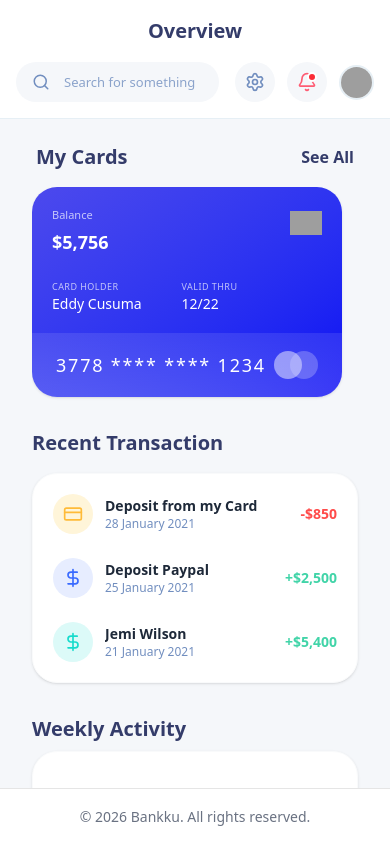
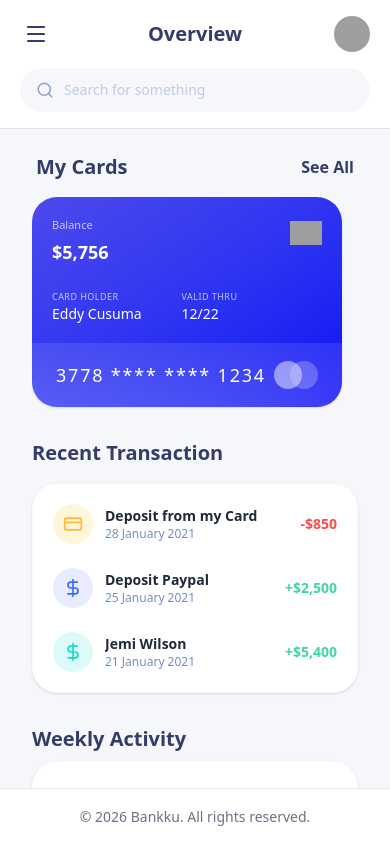
Before and after one commit to nadhiuuu/bankku-inagata, a Next.js app: page / in a window 390 px wide. Built offline with nearby package versions, Linux system fonts and the light colour scheme; grey boxes are pictures that could not be loaded.

Commit message:
Revert "update : navbar"
This reverts commit 6fd663daa9cd740627ddc0b4d0dff5acdda9deab.

```diff
--- a/components/layouts/app-navbar.tsx
+++ b/components/layouts/app-navbar.tsx
@@ -1,110 +1,85 @@
 "use client";
-import React, { useState, useRef, useEffect } from "react";
-import { Search, Bell, Settings, User, LogOut, Shield } from "lucide-react";
-import Link from "next/link";
 
-export default function AppNavbar() {
-  const [activeMenu, setActiveMenu] = useState<"notifications" | "profile" | null>(null);
-  const menuRef = useRef<HTMLDivElement>(null);
+import { usePathname } from "next/navigation";
+import { Search, Settings, Bell, Menu } from "lucide-react";
 
-  useEffect(() => {
-    const handleClickOutside = (event: MouseEvent) => {
-      if (menuRef.current && !menuRef.current.contains(event.target as Node)) {
-        setActiveMenu(null);
-      }
-    };
-    document.addEventListener("mousedown", handleClickOutside);
-    return () => document.removeEventListener("mousedown", handleClickOutside);
-  }, []);
+export default function Navbar({ onMenuClick }: { onMenuClick: () => void }) {
+  const pathname = usePathname();
 
-  const toggleMenu = (menu: "notifications" | "profile") => {
-    setActiveMenu(activeMenu === menu ? null : menu);
+  const getTitle = (path: string) => {
+    switch (path) {
+      case "/dashboard":
+        return "Overview";
+      case "/transactions":
+        return "Transactions";
+      case "/accounts":
+        return "Accounts";
+      case "/investments":
+        return "Investments"
+      case "/credit-cards":
+        return "Credit Cards";
+      case "/loans":
+        return "Loans";
+      case "/services":
+        return "Services";
+      case "/my-privileges":
+        return "My Privileges";
+      case "/settings":
+        return "Settings";
+      default:
+        return "Overview";
+    }
   };
 
   return (
-    <nav className="w-full bg-white px-4 md:px-8 py-4 flex flex-col md:flex-row items-center justify-between gap-4 md:gap-0 border-b border-[#E6EFF5] md:border-none relative z-50">
-      <h1 className="text-[20px] md:text-[28px] font-semibold text-[#343C6A] w-full md:w-auto text-center md:text-left">
-        Overview
-      </h1>
+    <header className="bg-white border-b lg:h-20 flex flex-col lg:flex-row lg:items-center justify-center lg:justify-between px-5 lg:px-10 py-4 lg:py-0 gap-4 lg:gap-0">
+      <div className="flex items-center justify-between w-full lg:w-auto relative">
+        <button onClick={onMenuClick} className="lg:hidden p-1 text-[#343C6A]">
+          <Menu size={24} />
+        </button>
 
-      <div className="flex items-center justify-between md:justify-end w-full md:w-auto gap-4 md:gap-6" ref={menuRef}>
-        <div className="relative flex-1 md:flex-none group">
-          <div className="absolute left-4 top-1/2 -translate-y-1/2 text-[#718EBF] transition-colors duration-300 group-focus-within:text-[#1814F3]">
-            <Search size={18} />
-          </div>
+        <h2 className="text-xl lg:text-2xl font-semibold text-[#343C6A] lg:static absolute left-1/2 -translate-x-1/2 lg:translate-x-0">
+          {getTitle(pathname)}
+        </h2>
+
+        <div className="lg:hidden w-9 h-9 rounded-full overflow-hidden">
+          <img
+            src="https://i.pravatar.cc/150?u=charlene"
+            alt="User"
+            className="w-full h-full object-cover"
+          />
+        </div>
+      </div>
+
+      <div className="flex items-center gap-4 w-full lg:w-auto">
+        <div className="relative flex-1 lg:flex-none">
+          <Search
+            size={18}
+            className="absolute left-4 top-1/2 -translate-y-1/2 text-[#8BA3CB]"
+          />
           <input
             type="text"
             placeholder="Search for something"
-            className="w-full md:w-[255px] h-[40px] md:h-[50px] pl-12 pr-4 bg-[#F5F7FA] border-none rounded-full text-[13px] md:text-[15px] text-[#232323] outline-none transition-all duration-300 placeholder:text-[#8BA3CB] focus:bg-white focus:ring-2 focus:ring-[#1814F3]/20 focus:shadow-[0_0_20px_rgba(24,20,243,0.15)]"
+            className="w-full lg:w-[255px] pl-11 pr-4 py-3 text-sm border-none rounded-full bg-[#F5F7FA] text-[#8BA3CB] focus:outline-none"
           />
         </div>
 
-        <div className="flex items-center gap-3 md:gap-5">
-          <Link
-            href="/settings"
-            className="p-2.5 md:p-3 bg-[#F5F7FA] rounded-full text-[#718EBF] hover:text-[#1814F3] hover:bg-white hover:shadow-md transition-all duration-300"
-          >
+        <div className="hidden lg:flex items-center gap-4">
+          <button className="w-11 h-11 rounded-full bg-[#F5F7FA] flex items-center justify-center text-[#718EBF] hover:bg-gray-100 transition">
             <Settings size={20} />
-          </Link>
-
-          <div className="relative">
-            <button
-              onClick={() => toggleMenu("notifications")}
-              className={`p-2.5 md:p-3 rounded-full transition-all duration-300 ${activeMenu === 'notifications' ? 'bg-[#FE5C73] text-white shadow-lg' : 'bg-[#F5F7FA] text-[#FE5C73] hover:shadow-[0_0_15px_rgba(254,92,115,0.2)]'}`}
-            >
-              <Bell size={20} />
-              <span className="absolute top-2.5 right-2.5 w-2.5 h-2.5 bg-red-500 rounded-full border-2 border-white" />
-            </button>
-
-            {activeMenu === "notifications" && (
-              <div className="absolute right-0 mt-3 w-64 md:w-80 bg-white rounded-2xl shadow-[0_10px_40px_rgba(0,0,0,0.1)] border border-gray-100 py-3 animate-in fade-in zoom-in duration-200">
-                <div className="px-4 pb-2 font-bold text-[#343C6A] border-b border-gray-50 mb-2">Notifications</div>
-                <div className="max-h-[300px] overflow-y-auto">
-                  <div className="px-4 py-3 hover:bg-[#F5F7FA] cursor-pointer transition-colors border-b border-gray-50 last:border-0 text-left">
-                    <p className="text-[10px] text-[#718EBF] mb-1">2 mins ago</p>
-                    <p className="text-sm text-[#343C6A] font-medium leading-snug">Transfer of $480.00 from Satya was successful.</p>
-                  </div>
-                  <div className="px-4 py-3 hover:bg-[#F5F7FA] cursor-pointer transition-colors border-b border-gray-50 last:border-0 text-left">
-                    <p className="text-[10px] text-[#718EBF] mb-1">1 hour ago</p>
-                    <p className="text-sm text-[#343C6A] font-medium leading-snug">New login detected from Chrome on Mac.</p>
-                  </div>
-                </div>
-              </div>
-            )}
-          </div>
-
-          <div className="relative">
-            <button
-              onClick={() => toggleMenu("profile")}
-              className="flex items-center focus:outline-none"
-            >
-              <div className={`w-[35px] h-[35px] md:w-[50px] md:h-[50px] rounded-full overflow-hidden border-2 transition-all duration-300 ${activeMenu === 'profile' ? 'border-[#1814F3] scale-105 shadow-md' : 'border-[#E6EFF5] hover:border-[#1814F3]'}`}>
-                <img
-                  src="https://i.pravatar.cc/150?u=a042581f4e29026704d"
-                  alt="User"
-                  className="w-full h-full object-cover"
-                />
-              </div>
-            </button>
-
-            {activeMenu === "profile" && (
-              <div className="absolute right-0 mt-3 w-56 bg-white rounded-2xl shadow-[0_10px_40px_rgba(0,0,0,0.1)] border border-gray-100 py-2 animate-in fade-in zoom-in duration-200 text-left">
-                <div className="px-4 py-2 border-b border-gray-50 mb-1">
-                  <p className="text-sm font-bold text-[#343C6A]">Charlene Reed</p>
-                  <p className="text-[11px] text-[#718EBF]">Premium Member</p>
-                </div>
-                <Link href="/profile" className="w-full px-4 py-2.5 text-left text-sm text-[#343C6A] hover:bg-[#F5F7FA] flex items-center gap-3 transition-colors">
-                  <User size={16} className="text-[#718EBF]" /> My Profile
-                </Link>
-                <div className="h-[1px] bg-gray-100 my-1 mx-2" />
-                <button className="w-full px-4 py-2.5 text-left text-sm text-red-500 hover:bg-red-50 flex items-center gap-3 transition-colors">
-                  <LogOut size={16} /> Logout
-                </button>
-              </div>
-            )}
+          </button>
+          <button className="w-11 h-11 rounded-full bg-[#F5F7FA] flex items-center justify-center text-[#396AFF] hover:bg-gray-100 transition">
+            <Bell size={20} />
+          </button>
+          <div className="w-12 h-12 rounded-full overflow-hidden border border-gray-100 ml-2 shadow-sm">
+            <img
+              src="https://i.pravatar.cc/150?u=charlene"
+              alt="User Desktop"
+              className="w-full h-full object-cover"
+            />
           </div>
         </div>
       </div>
-    </nav>
+    </header>
   );
 }
```
